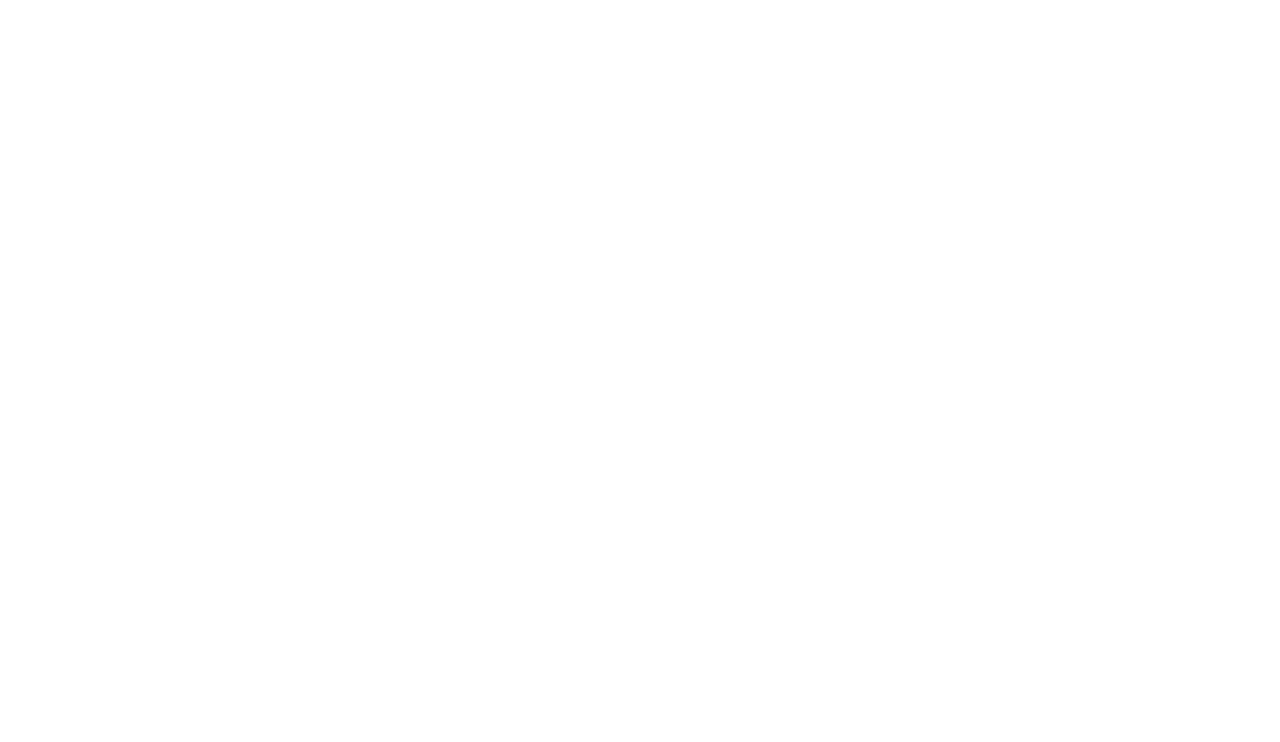
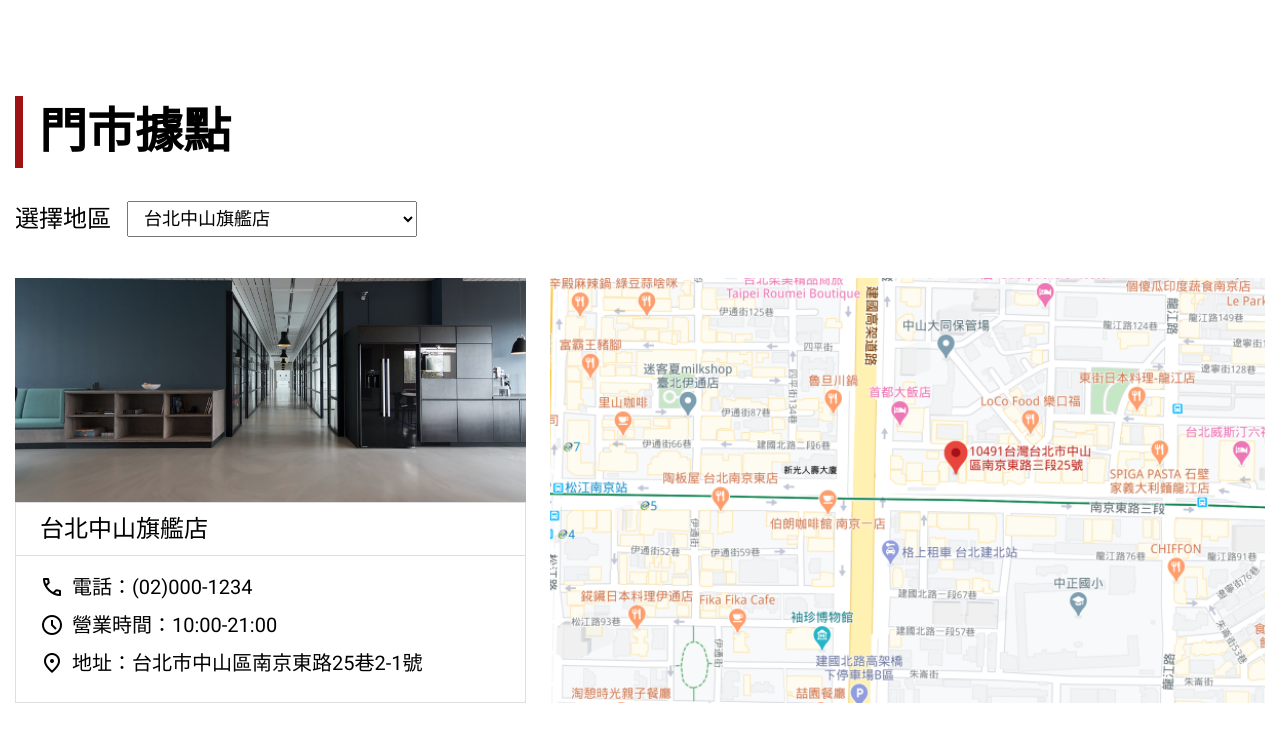
Before and after one commit to 1denx/HexSchoolAssignment_W4, a website built with Vite: page pages/location.html in a window 1280 px wide. Built offline with nearby package versions, Linux system fonts and the light colour scheme.

Commit message:
update location page

```diff
--- a/assets/scss/pages/_location.scss
+++ b/assets/scss/pages/_location.scss
@@ -0,0 +1,78 @@
+.select .select-area {
+    padding: 6px 130px 6px 12px;
+}
+
+.location {
+    margin-bottom: 80px;
+    display: flex;
+    justify-content: space-between;
+    gap: 24px;
+
+    @include pad {
+        display: flex;
+        flex-wrap: wrap;
+    }
+}
+
+.location-card {
+    width: calc(500% / 12);
+    display: flex;
+    flex-direction: column;
+
+    @include pad {
+        flex-direction: row;
+        flex-wrap: wrap;
+        width: 100%;
+        gap: 24px;
+    }
+
+    @include mobile {
+        width: 100%;
+        flex-direction: column;
+        gap: 0;
+    }
+
+    .card-pic {
+        height: 224px;
+        display: flex;
+        justify-content: center;
+        align-items: center;
+        overflow: hidden;
+
+        @include pad {
+            width: calc((100% - 24px)/2);
+        }
+
+        @include mobile {
+            width: 100%;
+        }
+    }
+
+    .cards-info {
+        border: 1px solid $color-gray4;
+
+        @include pad {
+            width: calc((100% - 24px)/2);
+        }
+
+        @include mobile {
+            width: 100%;
+        }
+    }
+}
+
+.map {
+    width: calc(700% / 12);
+    background-image: url(../images/map-1.png);
+    background-size: cover;
+    background-position: center;
+
+    @include pad {
+        width: 100%;
+        height: 414px;
+    }
+
+    @include mobile {
+        height: 208px;
+    }
+}
--- a/assets/scss/pages/_store.scss
+++ b/assets/scss/pages/_store.scss
@@ -4,6 +4,7 @@
 
     .stores-title {
         font-size: $fz-xl;
+        font-weight: bold;
         padding-left: 16px;
         border-left: 8px solid $title-border;
         margin-bottom: 33px;
@@ -25,9 +26,8 @@
     }
 
     select {
-        width: 40%;
         font-size: 18px;
-        padding: 6px 0 6px 12px;
+        padding: 6px 200px 6px 12px;
 
         @include mobile {
             width: calc(100% - 72px);
--- a/pages/location.html
+++ b/pages/location.html
@@ -12,6 +12,46 @@
 
 <body>
     <%- include('./layout/header'); -%>
+        <main>
+            <section class="stores-area container">
+                <h2 class="stores-title">門市據點</h2>
+                <div class="select">
+                    <span class="select-title">選擇地區</span>
+                    <select class="select-area" name="area">
+                        <option value="台北中山旗艦店">台北中山旗艦店</option>
+                        <option value="台北綠園店">台北綠園店</option>
+                        <option value="台中清水旗艦店">台中清水旗艦店</option>
+                        <option value="高雄中正形象店">高雄中正形象店</option>
+                        <option value="高雄夢時代店">高雄夢時代店</option>
+                    </select>
+                </div>
+            </section>
+            <section class="location container">
+                <div class="location-card">
+                    <div class="card-pic">
+                        <img src="../assets/images/store-1.png" alt="台北中山旗艦店pic">
+                    </div>
+                    <div class="cards-info">
+                        <h3 class="cards-info-title">台北中山旗艦店</h3>
+                        <ul class="cards-info-item">
+                            <li class="info-item-txt">
+                                <span class="material-symbols-outlined">call</span>
+                                <p>電話：(02)000-1234</p>
+                            </li>
+                            <li class="info-item-txt">
+                                <span class="material-symbols-outlined">schedule</span>
+                                <p>營業時間：10:00-21:00</p>
+                            </li>
+                            <li class="info-item-txt">
+                                <span class="material-symbols-outlined">location_on</span>
+                                <p>地址：台北市中山區南京東路25巷2-1號</p>
+                            </li>
+                        </ul>
+                    </div>
+                </div>
+                <div class="map"></div>
+            </section>
+        </main>
         <%- include('./layout/footer'); -%>
             <script type="module" src="../main.js"></script>
 </body>
```
Also changed, not shown: pages/stores.html (+1 -1 lines), pages/sunglasses.html (+1 -1 lines), assets/images/map-1.png (added).
